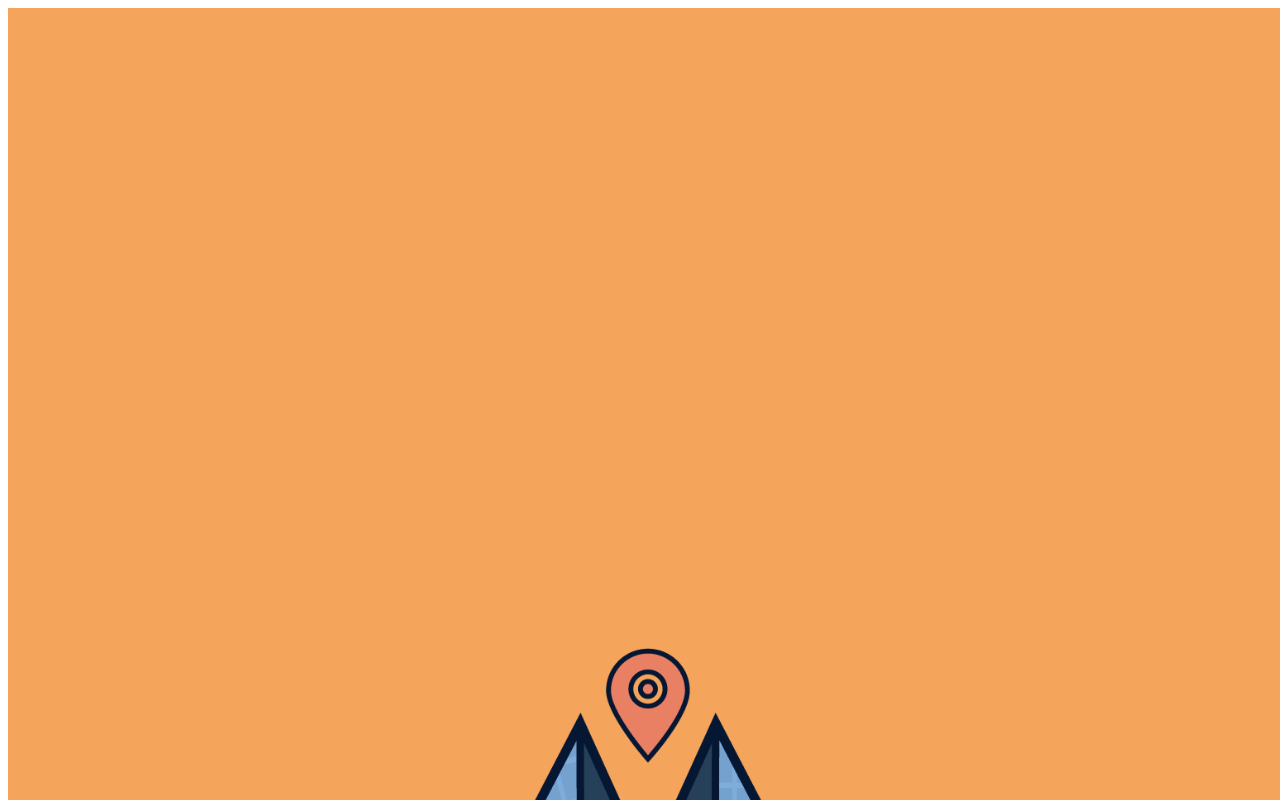
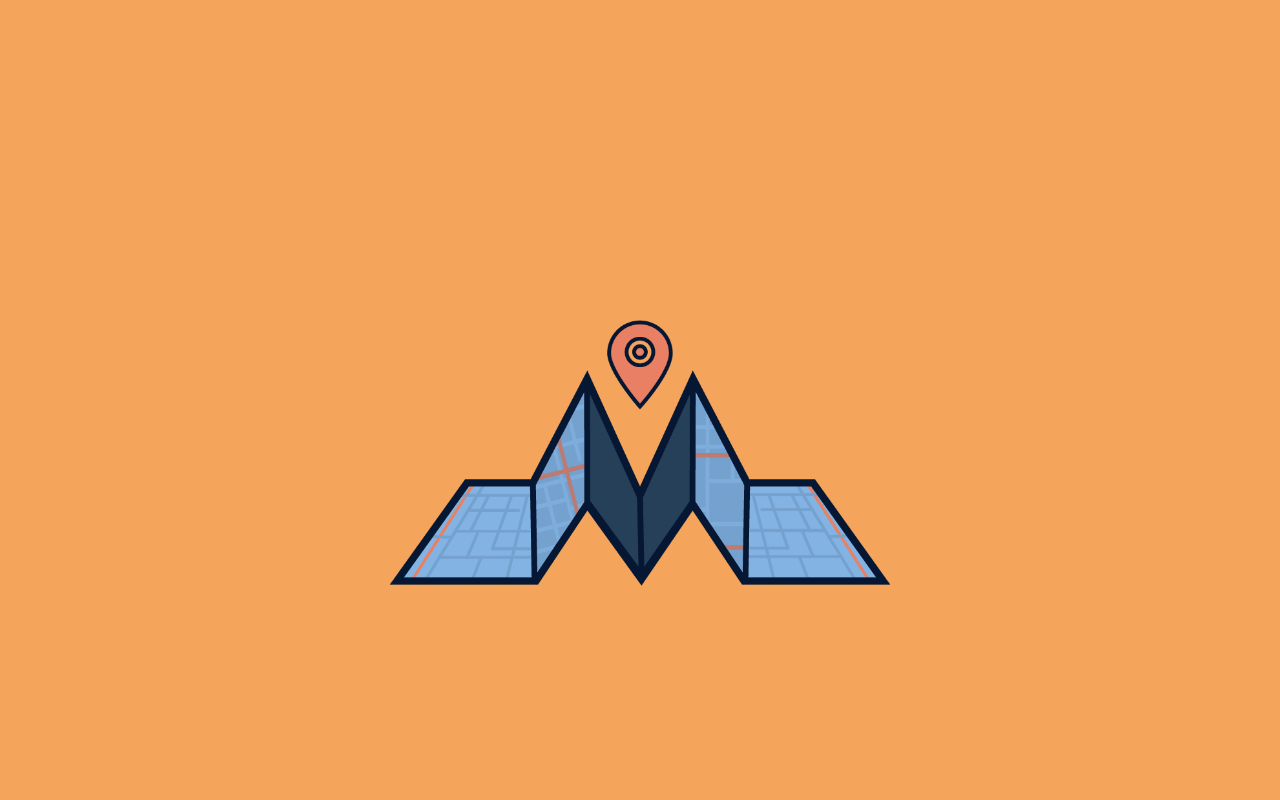
Before and after one commit to lucasfieri/MeAcha, a React (Create React App) app: page / in a window 1280 px wide. Shown: the top 800 px of the page. Built offline with nearby package versions, Linux system fonts and the light colour scheme.

Commit message:
posicionamento logo

```diff
--- a/public/index.html
+++ b/public/index.html
@@ -6,11 +6,13 @@
     <meta name="theme-color" content="#000000">
     <link rel="manifest" href="%PUBLIC_URL%/manifest.json">
     <link rel="shortcut icon" href="%PUBLIC_URL%/favicon.ico">
+    <link rel="stylesheet" type="text/css" href="https://stackpath.bootstrapcdn.com/bootstrap/4.1.3/css/bootstrap.min.css">
     <title>Me Acha</title>
   </head>
   <body>
     <div id="root">
-
     </div>
+    <script src="https://code.jquery.com/jquery-3.3.1.min.js" integrity="sha256-FgpCb/KJQlLNfOu91ta32o/NMZxltwRo8QtmkMRdAu8=" crossorigin="anonymous"></script>
+  <script type="text/javascript" scr="https://stackpath.bootstrapcdn.com/bootstrap/4.1.3/js/bootstrap.min.js"></script>
   </body>
 </html>
--- a/src/componets/App.js
+++ b/src/componets/App.js
@@ -5,7 +5,7 @@ import React, { Component } from 'react';
 class App extends Component {
   render() {
     return (
-      <div className="App">
+      <div className="container">
       </div>
     );
   }
--- a/src/componets/Splash.js
+++ b/src/componets/Splash.js
@@ -6,8 +6,12 @@ import css from '../css/splash.css';
 class Splash extends Component {
     render() {
         return (
-            <div className="Splash">
-              <img src={logo} className="App-logo" alt="logo" />
+            <div className="container">
+	            <div className="row">
+	            	<div className="col-sm-12 col-md-12 col-lg-12 col-xl-12">
+						<img src={logo} id="logo" alt="logo" />
+	            	</div>
+	            </div>
             </div>
       );
     }
--- a/src/css/splash.css
+++ b/src/css/splash.css
@@ -1,16 +1,14 @@
-.Splash{
-    position:absolute;
-	background-color: #f4a45b;
-	min-height:100%;
-	min-width:100%;
-}
-.App-logo{
-    display: block;
-    margin-left: auto;
-    margin-right: auto;
-	width: 50%;
-	height: 50%;
-	padding-top: 50%;
-	padding-bottom: 50%;
+#logo{
+	width: 40%;
+	margin-left: auto;
+	margin-right: auto;
+	margin-top: 20em;
+	display: block;
 
 }
+.container{
+	position: absolute;
+	background-color: #F4A45B;
+	min-height: 100%;
+	min-width: 100%;
+}
```
